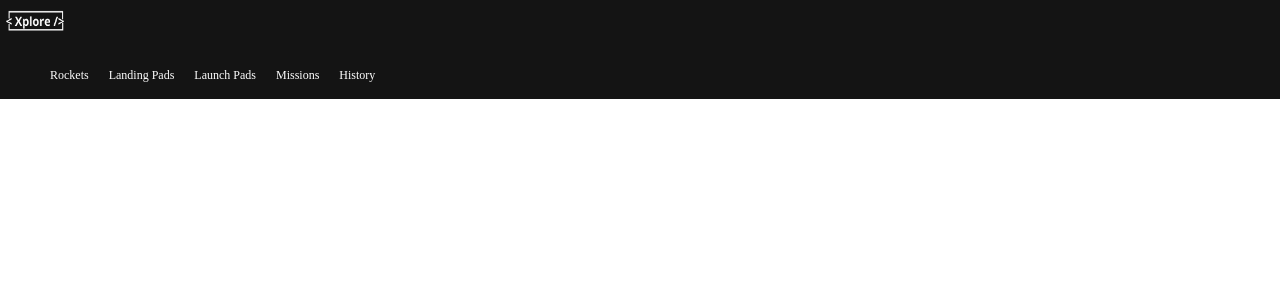
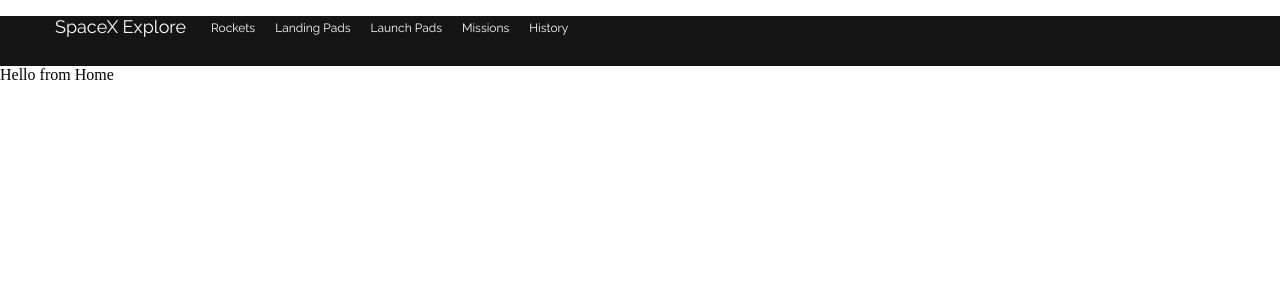
Before and after one commit to collinkleest/space-xplore, a React app: page / in a window 1280 px wide. Shown: the top 300 px of the page. Built offline with nearby package versions, Linux system fonts and the light colour scheme.

Commit message:
state and rocket implementation

```diff
--- a/package.json
+++ b/package.json
@@ -19,6 +19,7 @@
     "@babel/core": "^7.10.4",
     "@babel/preset-env": "^7.10.4",
     "@babel/preset-react": "^7.10.4",
+    "axios": "^0.19.2",
     "babel-loader": "^8.1.0",
     "css-loader": "^3.6.0",
     "file-loader": "^6.0.0",
--- a/src/Components/Main/App.js
+++ b/src/Components/Main/App.js
@@ -1,33 +1,45 @@
 import React from 'react';
 import NavElement from '../Nav/NavElement/NavElement';
 import NavBar from '../Nav/NavBar/NavBar';
+import Home from './Home';
+import Rockets from '../Rockets/Rockets';
 
-export default function App(props){
+export default function App(){
+
+    const [selection, setSelection] = React.useState('home');
+
     return(
         <div>
             <NavBar>
 
                 <NavElement
                 linkText="Rockets"
+                onClick={(sel) => setSelection(sel)}
                 />
 
                 <NavElement
                 linkText="Landing Pads"
+                onClick={(sel) => setSelection(sel)}
                 />
 
                 <NavElement
                 linkText="Launch Pads"
+                onClick={(sel) => setSelection(sel)}
                 />
 
                 <NavElement
                 linkText="Missions"
+                onClick={(sel) => setSelection(sel)}
                 />
 
                 <NavElement
                 linkText="History"
+                onClick={(sel) => setSelection(sel)}
                 />
 
             </NavBar>
+            {selection === 'home' && <Home />}
+            {selection === 'Rockets' && <Rockets />}
         </div>
     );
 }
--- /dev/null
+++ b/src/Components/Main/Home.js
@@ -0,0 +1,8 @@
+import React from 'react';
+export default function Home(props){
+    return(
+        <div>
+            Hello from Home
+        </div>
+    )
+}
--- a/src/Components/Nav/NavBar/NavBar.js
+++ b/src/Components/Nav/NavBar/NavBar.js
@@ -1,12 +1,13 @@
 import React from 'react';
 import './Navbar.sass';
-import Xplore from '../../../assets/images/logos/xplore.png';
 
 export default function NavBar(props){
     return(
         <nav className="navbar" id={props.id}>
-            <img src={ Xplore } height="45px" width="70px" />
             <ul className="navbar-nav">
+                <li>
+                    <a className="brand" href="#">SpaceX Explore</a>
+                </li>
                 {props.children}
             </ul>
         </nav>
--- a/src/Components/Nav/NavBar/NavBar.sass
+++ b/src/Components/Nav/NavBar/NavBar.sass
@@ -4,10 +4,21 @@
     background-color: $primary-color
     top: 0
     left: 0
-    position: fixed
+    position: relative
     width: 100%
+    height: 50px
 
 .navbar-nav
     list-style: none
     display: flex
     flex-direction: row
+    align-items: center
+
+
+.brand
+    text-decoration: none
+    color: white
+    font-size: 18px
+    font-family: $raleway
+    padding: 0px 5px 0px 5px
+    margin: 0px 10px 0px 10px
--- a/src/Components/Nav/NavElement/NavElement.js
+++ b/src/Components/Nav/NavElement/NavElement.js
@@ -4,7 +4,9 @@ import './NavElement.sass';
 export default function NavElement(props){
     return(
         <li className="nav-element">
-            <a href={props.href} className="nav-link">
+            <a href={props.href}
+            className="nav-link"
+            onClick={() => props.onClick(props.linkText)}>
                 {props.linkText}
             </a>
         </li>
--- a/src/Components/Nav/NavElement/NavElement.sass
+++ b/src/Components/Nav/NavElement/NavElement.sass
@@ -1,3 +1,4 @@
+@import '../../../sass/_variables'
 
 .nav-element
     margin: 0px 10px 0px 10px
@@ -6,6 +7,7 @@
     text-decoration: none
     color: white
     font-size: 12px
+    font-family: $raleway
 
 .nav-link:hover
     font-weight: bold
--- /dev/null
+++ b/src/Components/Rockets/Rockets.js
@@ -0,0 +1,42 @@
+import React from 'react';
+import Axios from 'axios';
+import './Rockets.sass';
+
+export default class Rockets extends React.Component{
+
+    constructor(props){
+        super(props)
+        this.state = {
+            rockets: []
+        }
+        this.getRockets = this.getRockets.bind(this);
+    }
+
+    componentDidMount(){
+        this.getRockets();
+    }
+
+    getRockets(){
+        Axios.get('https://api.spacexdata.com/v3/rockets')
+        .then( (response) => {
+            this.setState({rockets: response.data});
+        })
+        .catch( (error) => {
+            console.log(error);
+        } )
+    }
+
+    render(){
+        console.log(this.state.rockets);
+        return(
+            <div>
+                Hello From Rocket
+                <div>
+                    {this.state.rockets.map((rocket) => {console.log(rocket.rocket_name); return (<p> {rocket.rocket_name} </p>); })}
+                </div>
+            </div>
+
+        )
+    }
+
+}
--- a/src/sass/_variables.sass
+++ b/src/sass/_variables.sass
@@ -1,3 +1,10 @@
+@import url('https://fonts.googleapis.com/css2?family=Open+Sans&family=Raleway&family=Roboto+Mono&family=Yellowtail&display=swap')
 
 /* global colors */
 $primary-color: #141414
+
+/* fonts */
+$raleway: 'Raleway', sans-serif
+$roboto-mono: 'Roboto Mono', monospace
+$yellowtail: 'Yellotail', cursive
+$open-sans: 'Open Sans', sans-serif
```
Also changed, not shown: src/Components/Rockets/Rockets.sass (added).
